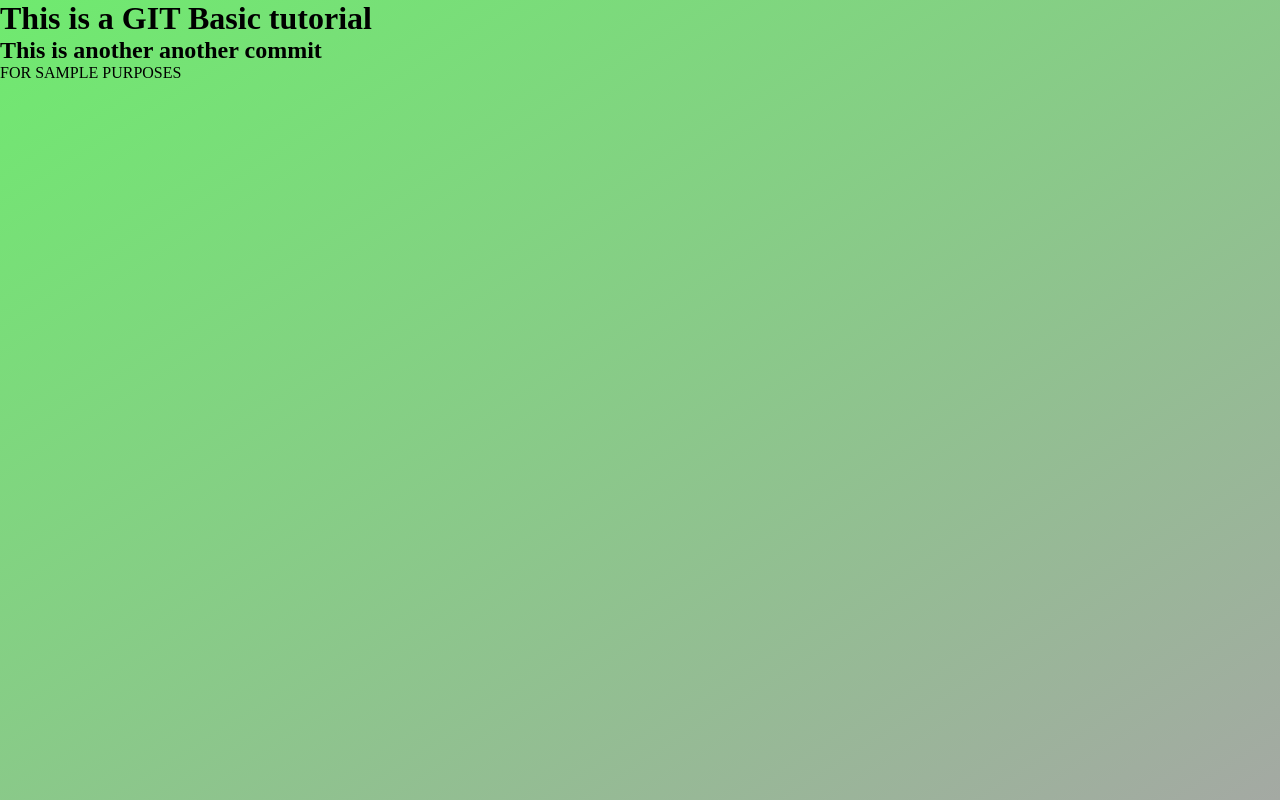
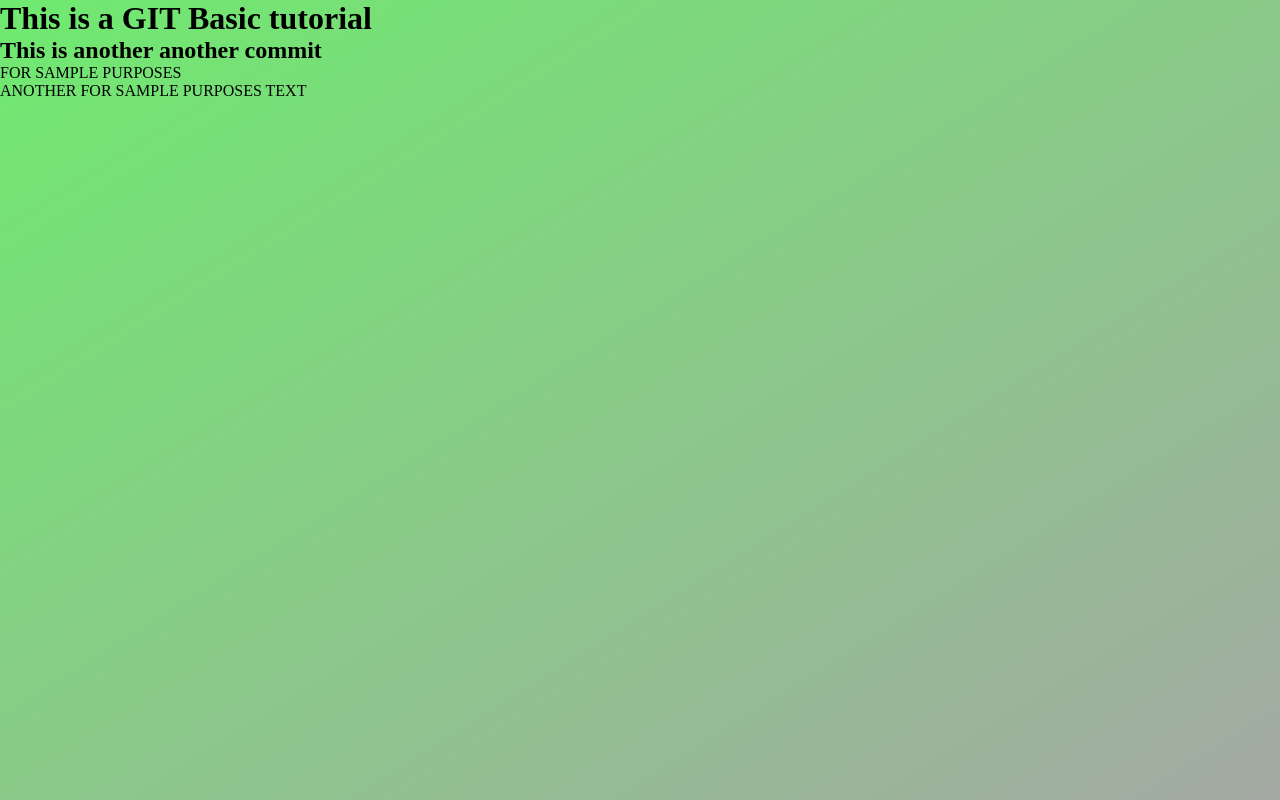
Before and after one commit to Leonar-ranoel/github-basics, a plain HTML site: page index.html in a window 1280 px wide. Drawn offline with Linux system fonts and the light colour scheme.

```diff
--- a/index.html
+++ b/index.html
@@ -12,5 +12,7 @@
     <h1>This is a GIT Basic tutorial</h1>
     <h2>This is another another commit</h2>
     <p>FOR SAMPLE PURPOSES</p>
+    <p>ANOTHER FOR SAMPLE PURPOSES TEXT</p>
+
 </body>
 </html>
```
